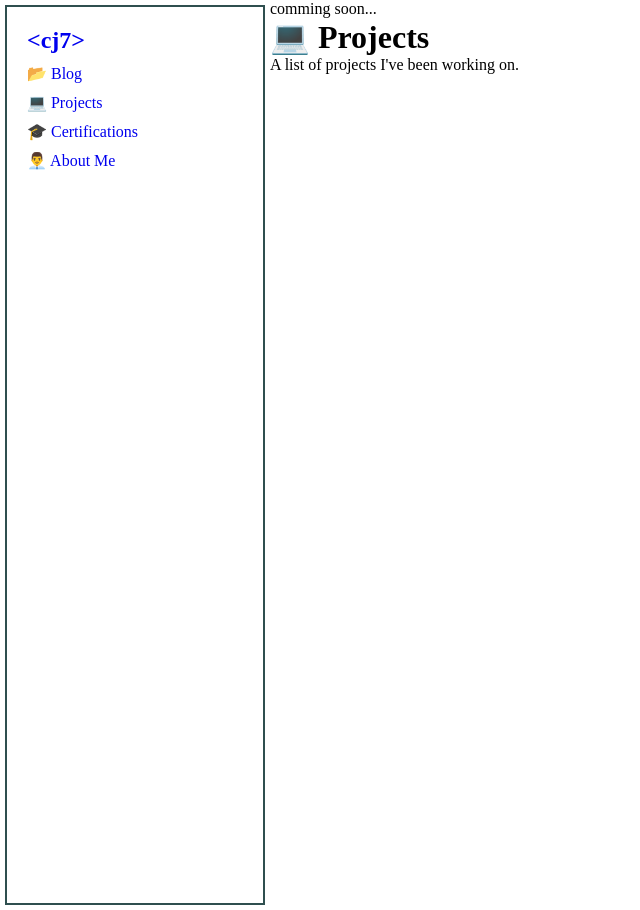
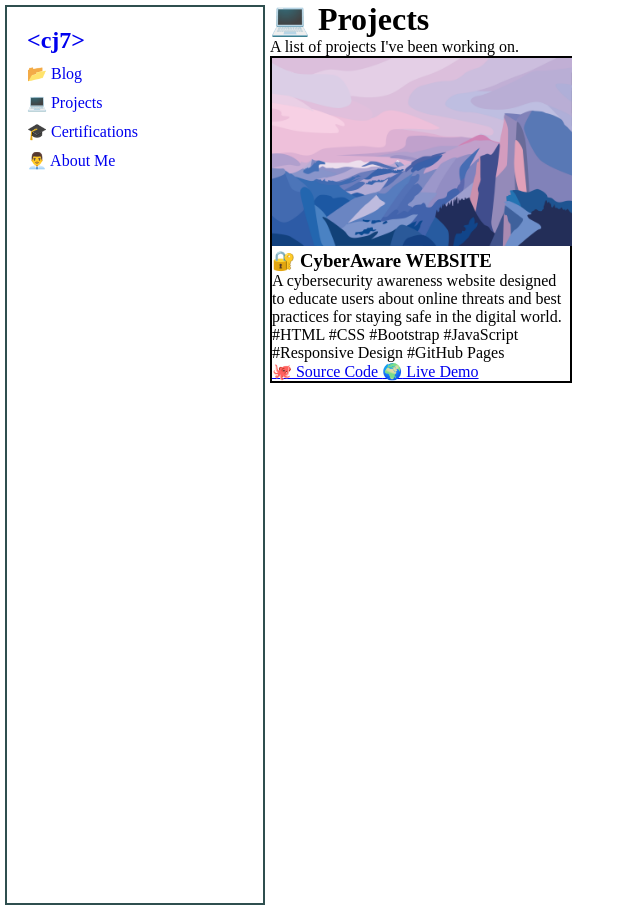
Before and after one commit to cj7-code-journey/cj7-code-journey.github.io, a Jekyll site: the page built from projects.html, in a window 1280 px wide. Shown: the whole page, without its empty margins (0-640 px from the left). Built offline with Jekyll 4.4.1, drawn with Linux system fonts in a browser that asks for light colours.

Commit message:
Render projects-data in project page and add a project

```diff
--- /dev/null
+++ b/_data/projects-data.yml
@@ -0,0 +1,7 @@
+- title: "🔐 CyberAware WEBSITE"
+  description: "A cybersecurity awareness website designed to educate users about online threats and best practices for staying safe in the digital world."
+  img-url: "/assets/images/projects-images/demo-project-pic.png"
+  stack: ["#HTML", "#CSS", "#Bootstrap", "#JavaScript", "#Responsive Design", "#GitHub Pages"]
+  repo-url: "https://github.com/cj7-code-journey/CyberAware"
+  live-url: "https://cj7-code-journey.github.io/CyberAware/"
+  target: "_blank"
--- a/projects.html
+++ b/projects.html
@@ -3,7 +3,40 @@ layout: default
 title: Projects
 ---
 
-comming soon...
-
 <h1 class="page-title">💻 Projects</h1>
 <p class="page-subtitle">A list of projects I've been working on.</p>
+
+<div class="projects-grid" style="border: 1px solid black;">
+    {% for project in site.data.projects-data %}
+    <div class="project-card" style="width:300px;border: 1px solid black;">
+        <img src="{{project.img-url}}" style="width: 300px;" alt="{{ project.title }}" title="{{ project.title }}">
+        <h3>{{ project.title }}</h3>
+        <p>{{ project.description }}</p>
+
+        {% if project.stack %}
+        <div class="project-stack">
+            {% for tech in project.stack %}
+            <span>
+                {{ tech }}
+            </span>
+            {% endfor %}
+        </div>
+        {% endif %}
+
+        <div class="project-links">
+            {% if project.repo-url and project.repo-url != "" %}
+            <a href="{{ project.repo-url }}" target="_blank">
+                <span>🐙</span> Source Code
+            </a>
+            {% endif %}
+
+            {% if project.live-url and project.live-url != "" %}
+            <a href="{{ project.live-url }}" target="_blank">
+                <span>🌍</span> Live Demo
+            </a>
+            {% endif %}
+
+        </div>
+    </div>
+    {% endfor %}
+</div>
```
Also changed, not shown: assets/images/projects-images/demo-project-pic.png (added).
